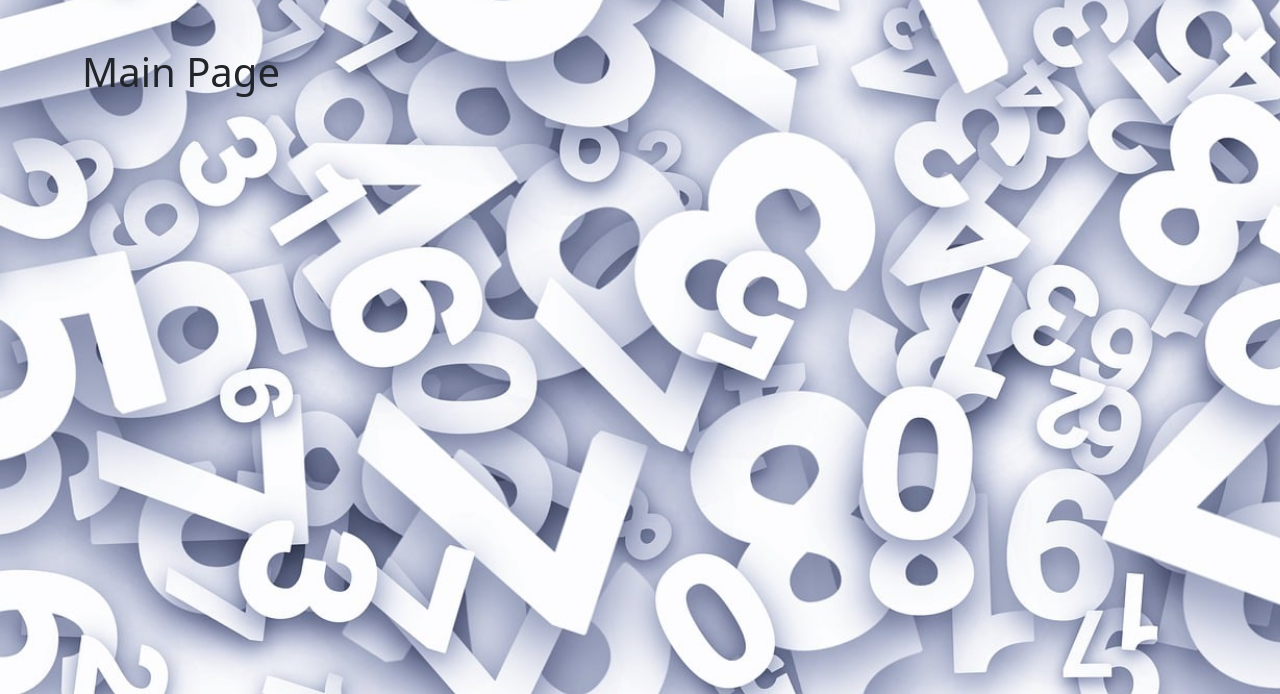
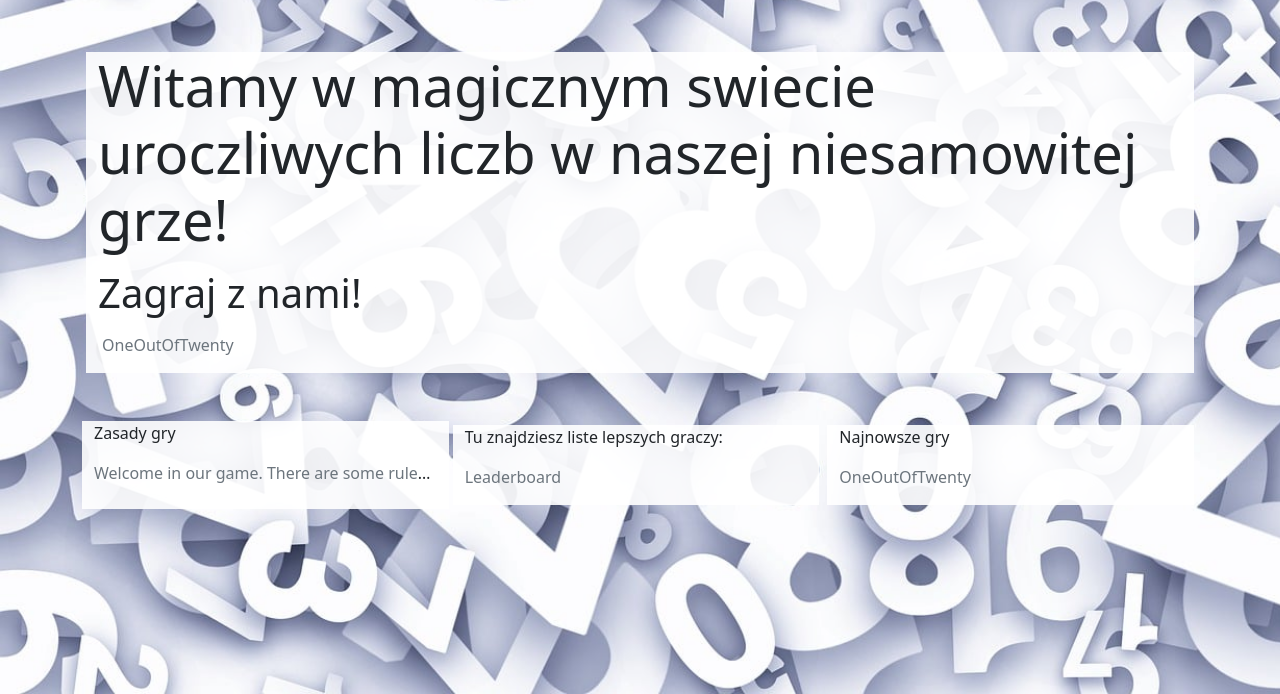
Before and after one commit to Kowal1996/Digit_Dash, a Django app: page / in a window 1280 px wide. Shown: the part 106-800 px from the top of the page. Run offline with Django 4.2, Linux system fonts and the light colour scheme; the visitor is signed in with stand-in values (Sample User, id 1).

Commit message:
chaged home page

```diff
--- a/accounts/templates/home.html
+++ b/accounts/templates/home.html
@@ -1,9 +1,49 @@
 {% extends 'base.html' %}
 {% block content %}
-   <h1>Main Page</h1>
 
-   {% if message %}
-      {{message}}
-   {% endif %}
+{% if user.is_authenticated %}
+<!--<h1>Main Page with login user</h1>-->
+
+<div class="jumbotron">
+    <div class="container">
+        <div class="row">
+            <div class="col background-white m-1 mb-5">
+                <p class="display-4">Witamy w magicznym swiecie uroczliwych liczb w naszej niesamowitej grze!</p>
+                <p class="display-6">Zagraj z nami!</p>
+                <p><a class="link-secondary text-decoration-none m-1" href="{% url 'gameOneOutOfTwenty' %}">OneOutOfTwenty</a></p>
+            </div>
+        </div>
+    </div>
+</div>
+
+<div class="container" >
+
+    <div class="row">
+        <div class="col background-white text-truncate">
+            <p class="">Zasady gry</p>
+            <a class="link-secondary text-decoration-none text-truncate"  href="{% url 'gameRules' %}">Welcome in our game. There are some rules about game that You will play.You have 10 chances to guess the right number  There are some rules about game that You will play There are some rules about game that You will play There are some rules about game that You will play</a>
+        </div>
+        <div class="col background-white m-1">
+            <p >Tu znajdziesz liste lepszych graczy: </p>
+            <p><a class="link-secondary text-decoration-none" href="{% url 'leaderboards' %}">Leaderboard</a></p>
+
+        </div>
+        <div class="col background-white m-1">
+            <p>Najnowsze gry</p>
+            <p><a class="link-secondary text-decoration-none" href="{% url 'gameOneOutOfTwenty' %}">OneOutOfTwenty</a></p>
+
+        </div>
+    </div>
+</div>
+{% else %}
+<h1>Main Page unlogin user</h1>
+
+
+{% endif %}
+
+{% if message %}
+{{message}}
+{% endif %}
+
 
 {% endblock content %}
--- a/static/css/styles.css
+++ b/static/css/styles.css
@@ -48,3 +48,7 @@ body {
 .profile-image {
 	max-width: 40%;
 }
+
+.background-white {
+    background-color: rgba(255,255,255,.9);
+}
```
